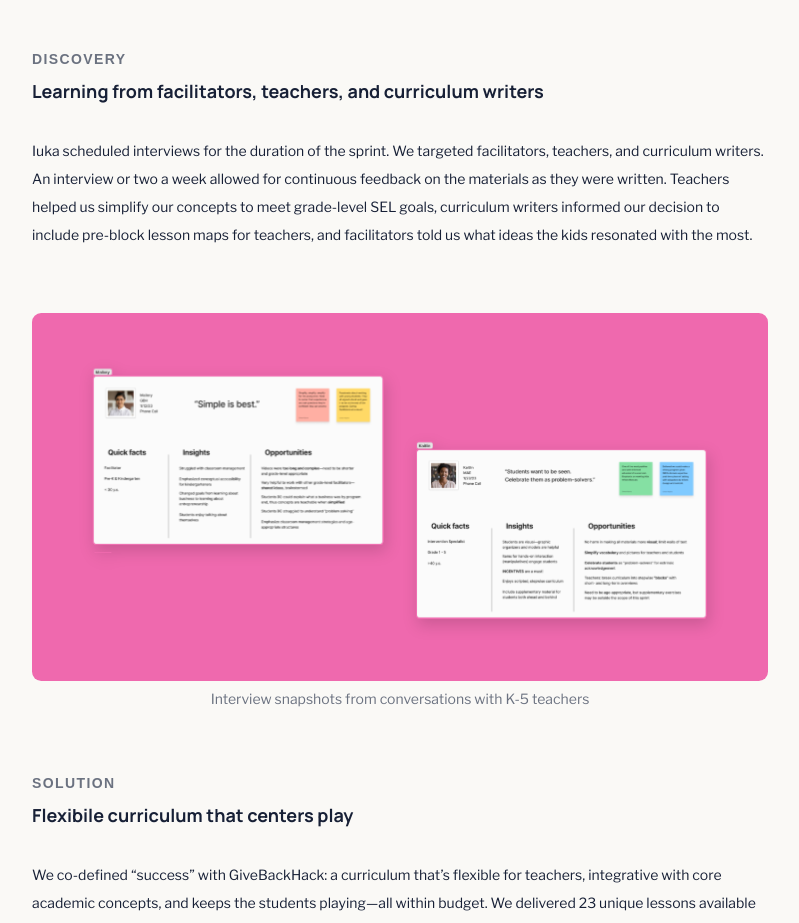
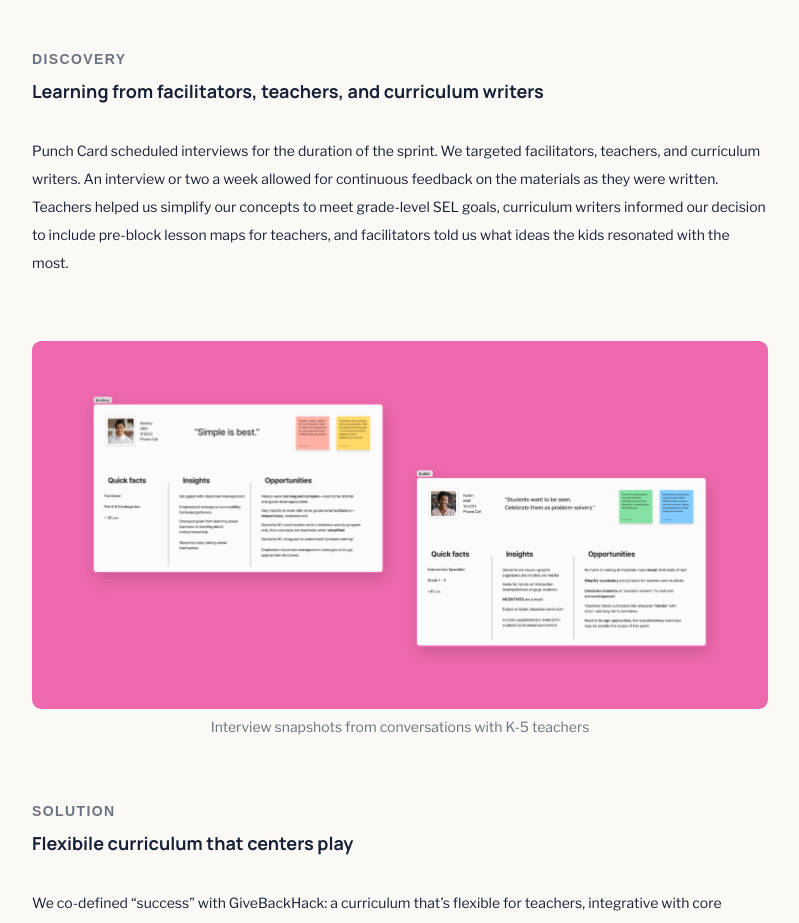
Before and after one commit to owen-myers/teach-to-site-v2, a Next.js app: page /work/givebackkids in a window 1280 px wide. Shown: the part 1020-1943 px from the top of the page, without its empty margins (240-1039 px from the left). Built offline with nearby package versions, Linux system fonts and the light colour scheme; a web font is replaced by a local one.

Commit message:
updated copy in case studies

```diff
--- a/app/work/givebackkids/page.tsx
+++ b/app/work/givebackkids/page.tsx
@@ -59,7 +59,7 @@ export default function GiveBackKids() {
                     <Section
                         title = "DISCOVERY"
                         subtitle = "Learning from facilitators, teachers, and curriculum writers"
-                        paragraph = {`Iuka scheduled interviews for the duration of the sprint.
+                        paragraph = {`Punch Card scheduled interviews for the duration of the sprint.
                         We targeted facilitators, teachers, and curriculum writers. An interview or two a
                         week allowed for continuous feedback on the materials as they were written. Teachers
                         helped us simplify our concepts to meet grade-level SEL goals, curriculum writers
--- a/app/work/map/page.tsx
+++ b/app/work/map/page.tsx
@@ -43,7 +43,7 @@ export default function MobilityAutonomyProgram() {
                         title = "OVERVIEW"
                         subtitle="Rethinking how adults with IDDs find accessible transit resources"
                         paragraph = {`In partnership with Autistic Self-Reliance Support Network (ASR),
-                            Iuka is developing a GPT-assisted resource aggregator for transit users with
+                            Punch Card is developing a GPT-assisted resource aggregator for transit users with
                             intellectual and developmental disabilities (IDDs) nicknamed Caravan. As of
                             December 2024, it’s currently being tested with a cohort of adults with IDDs
                             as a part of ASR’s Mobility Autonomy Program (MAP).`}
```
